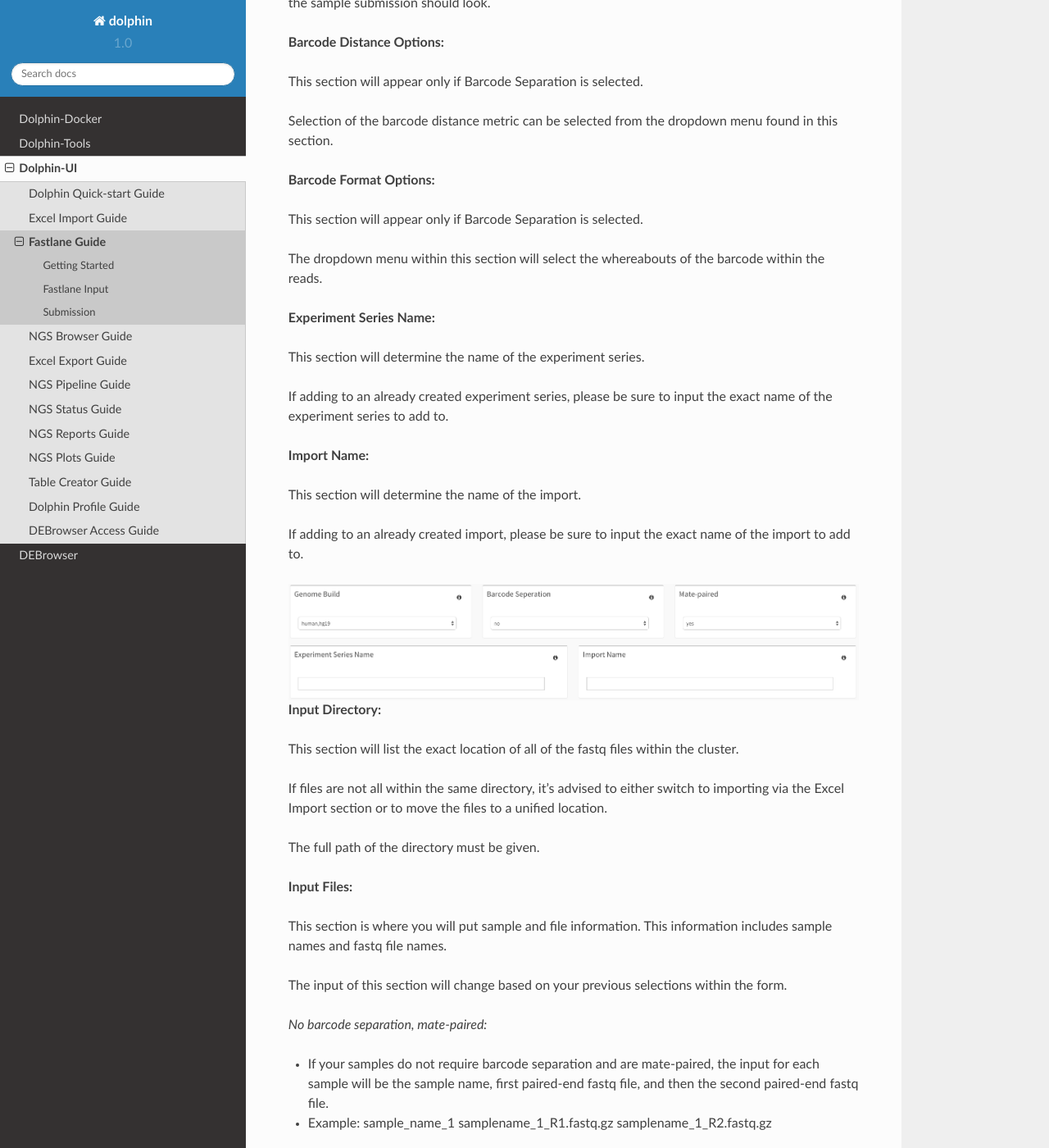
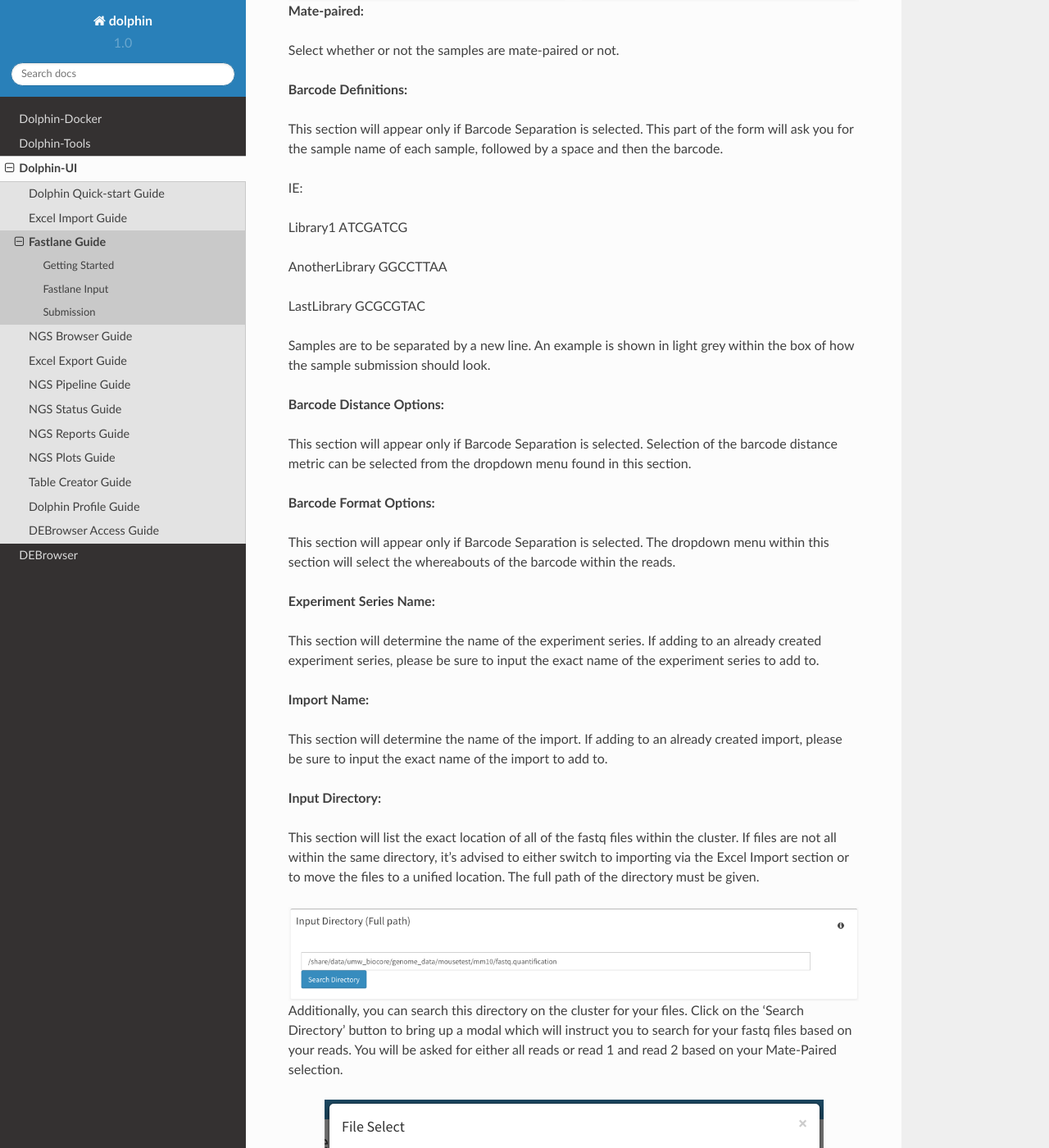
Before and after one commit to UMMS-Biocore/dolphin, a Sphinx documentation site: the page built from docs/dolphin-ui/fastlane.rst, in a window 1280 px wide and 1400 px high, scrolled down 1399 px. Shown: the whole window at 82% size. Built offline with Sphinx 7.4.7 and the Read the Docs theme 2.0.0, drawn with Linux system fonts in a browser that asks for light colours; formulas are drawn with MathJax 3; some of the changed text lies outside the part shown.

Commit message:
fastlane update

```diff
--- a/docs/dolphin-ui/fastlane.rst
+++ b/docs/dolphin-ui/fastlane.rst
@@ -24,14 +24,15 @@
 **Genome Build:**
 
 Select one of the genome builds from the corresponding dropdown menu.
-
 As more genomes become available, updates will introduce more selection options.
 
 **Barcode Separation:**
 
 Select whether or not your samples need their barcodes separated or not.
+Upon selecting yes, 3 new sections to be filled out become visable:  Barcode Definitions, Barcode Distance Options, and Barcode Format Options.
 
-Upon selecting yes, 3 new sections to be filled out become visable:  Barcode Definitions, Barcode Distance Options, and Barcode Format Options.
+.. image:: dolphin_pics/fastlane_barcode_section.png
+        :align: center
 
 **Mate-paired:**
 
@@ -40,51 +41,81 @@
 **Barcode Definitions:**
 
 This section will appear only if Barcode Separation is selected.
+This part of the form will ask you for the sample name of each sample, followed by a space and then the barcode.
 
-This section of the form will ask you for the sample name of each sample, followed by a space and then the actual barcode.
+IE:
+
+Library1 ATCGATCG
+
+AnotherLibrary GGCCTTAA
+
+LastLibrary GCGCGTAC
 
 Samples are to be separated by a new line.  An example is shown in light grey within the box of how the sample submission should look.
 
 **Barcode Distance Options:**
 
 This section will appear only if Barcode Separation is selected.
-
 Selection of the barcode distance metric can be selected from the dropdown menu found in this section.
 
 **Barcode Format Options:**
 
 This section will appear only if Barcode Separation is selected.
-
 The dropdown menu within this section will select the whereabouts of the barcode within the reads.
 
 **Experiment Series Name:**
 
 This section will determine the name of the experiment series.
-
 If adding to an already created experiment series, please be sure to input the exact name of the experiment series to add to.
 
 **Import Name:**
 
 This section will determine the name of the import.
-
 If adding to an already created import, please be sure to input the exact name of the import to add to.
-
-.. image:: dolphin_pics/fastlane_yes_bar.png
-        :align: center
 
 **Input Directory:**
 
 This section will list the exact location of all of the fastq files within the cluster.
+If files are not all within the same directory, it's advised to either switch to importing via the Excel Import section or to move the files to a unified location.
+The full path of the directory must be given.
 
-If files are not all within the same directory, it's advised to either switch to importing via the Excel Import section or to move the files to a unified location.
+.. image:: dolphin_pics/fastlane_input.png
+        :align: center
 
-The full path of the directory must be given.
+Additionally, you can search this directory on the cluster for your files.  Click on the 'Search Directory' button to bring up a modal
+which will instruct you to search for your fastq files based on your reads.  You will be asked for either all reads or read 1 and read 2
+based on your Mate-Paired selection.
+
+.. image:: dolphin_pics/fastlane_regex_modal.png
+        :align: center
 
 **Input Files:**
 
 This section is where you will put sample and file information.  This information includes sample names and fastq file names.
+The input of this section will change based on your previous selections within the form.  First, the input for files will be in the manual format.
 
-The input of this section will change based on your previous selections within the form.
+.. image:: dolphin_pics/fastlane_manual_files.png
+        :align: center
+
+Upon searching your input directory for files, the directory tab will be selected and filled with your appropriate search terms.
+
+.. image:: dolphin_pics/fastlane_directory_files.png
+        :align: center
+
+From here you can select one or multiple files to create a sample with.  Samples are stored in a table under the 'Read Files'
+list and can be removed from your selection at any time by clicking the red 'X'.  The 'Add Selection' button will add whatever
+files you have highlighted as one sample.  The 'Add All' button will attempt to correctly add samples based on your previous
+searched selection.  The 'Reset' button will reset both the Read Files and the selected table back to your original search.
+Lastly, the 'Adv Regex Select' will attempt to find all of the files with the select search term and pair them to one sample.
+
+You can also change the sample names within the table at any time by selecting the text box and altering the text.  It is important to note
+that if you have selected to carry out barcode seperation, that the sample names will be given in the 'Barcode Definitions' section.  Thusly,
+if Barcode Separation is selected, the table will only show the files being used.
+
+.. image:: dolphin_pics/fastlane_barcode_files.png
+        :align: center
+
+If using the manual entry for the samples and files, you can follow these guidelines for input:
 
 *No barcode separation, mate-paired:*
 
@@ -111,23 +142,17 @@
 * Example: samplename_1.fastq.gz
 
 It's important to note that samples are to be separated by a new line.  An example is shown in light grey within the box of how the sample submission should look.
-
 Examples listed within the website will change based on whether or not barcode separation is selected.  Bot Paired-end and single land examples are provided within the grey.
 
 **Processed Directory:**
 
 This section will list the exact location of where the backup/results information will be stored.
-
 The full path of the directory must be given.
 
 **Amazon Bucket:**
 
 This section the amazon bucket link which you may give to have the data backed up into amazon.
-
 Filling out this section is optional.
-
-.. image:: dolphin_pics/fastlane_input.png
-        :align: center
 
 Submission
 ==========
@@ -138,9 +163,6 @@
         :align: center
 
 Once you've filled out all the appropriate information, you're now ready to hit the submit button to start your initial run.
-
 After hitting the submit button at the bottom of the page, you will be taken to a submission page that will check your imput to make sure everything in the tabs is sufficient.
-
 Sample names, whether entered in the Barcode Separation tab or within the Input Files tab, must not exist within the import you are trying to add to.
-
 If you're trying to resubmit files using fastlane, it will not allow for submission of samples under the same import with the same name.  Please contact your local administrator or biocore@umassmed.edu for help with potential issues.
```
Also changed, not shown: docs/debrowser/debrowser_pics/into_qc_pca.png (deleted), docs/dolphin-ui/dolphin_pics/fastlane_barcode_files.png (added), docs/dolphin-ui/dolphin_pics/fastlane_barcode_section.png (added), docs/dolphin-ui/dolphin_pics/fastlane_directory_files.png (added), docs/dolphin-ui/dolphin_pics/fastlane_input.png, docs/dolphin-ui/dolphin_pics/fastlane_manual_files.png (added), docs/dolphin-ui/dolphin_pics/fastlane_regex_modal.png (added), 3 other files.
